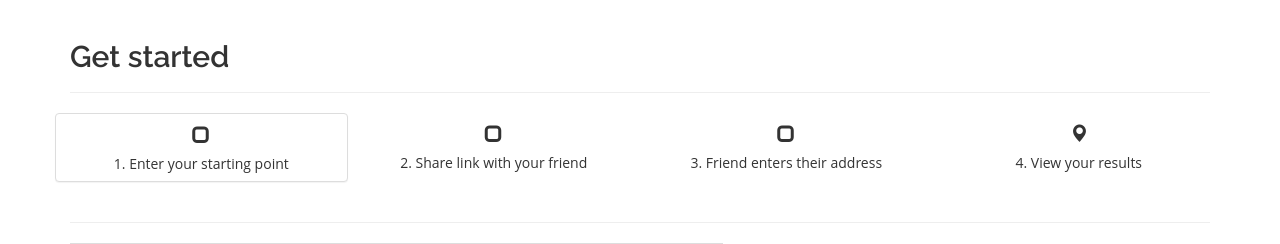
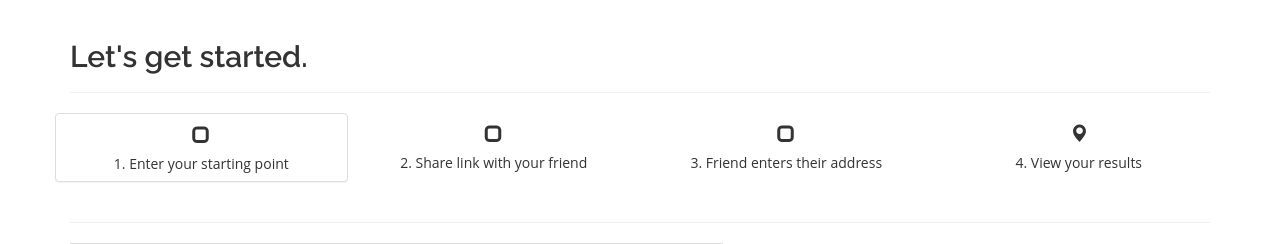
Before and after one commit to cszc/Meet-Halfway, a Django app: page / in a window 1280 px wide. Shown: the part 250-494 px from the top of the page. Run offline with Django 3.2, Linux system fonts and the light colour scheme; some libraries are stand-ins or nearby versions.

Commit message:
changed text on home

```diff
--- a/meethalfway/templates/halfwayapp/home.html
+++ b/meethalfway/templates/halfwayapp/home.html
@@ -16,7 +16,7 @@
 </header>
 <div class='container'>
     <div class='page-header'>
-    <h2>Get started</h2>
+    <h2>Let's get started.</h2>
     </div>
     <div class="row">
         <div class='col-sm-3  panel panel-default'>
--- a/meethalfway/templates/halfwayapp/person2.html
+++ b/meethalfway/templates/halfwayapp/person2.html
@@ -14,7 +14,7 @@
     <div class="row">
         <div class='col-sm-12'>
             <div class='page-header'>
-                <h2>Add your starting address</h2>
+                <h2>Add your starting address.</h2>
             </div>
         </div>
         <div class="row">
```
Lines whose indentation alone changed are shown as unchanged.
